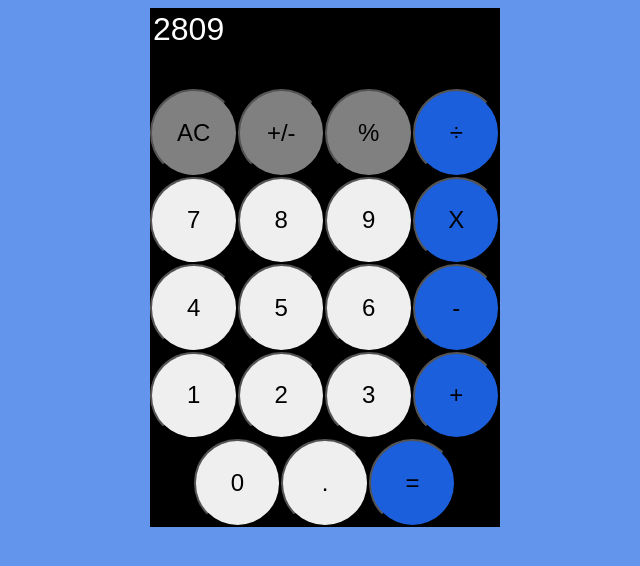
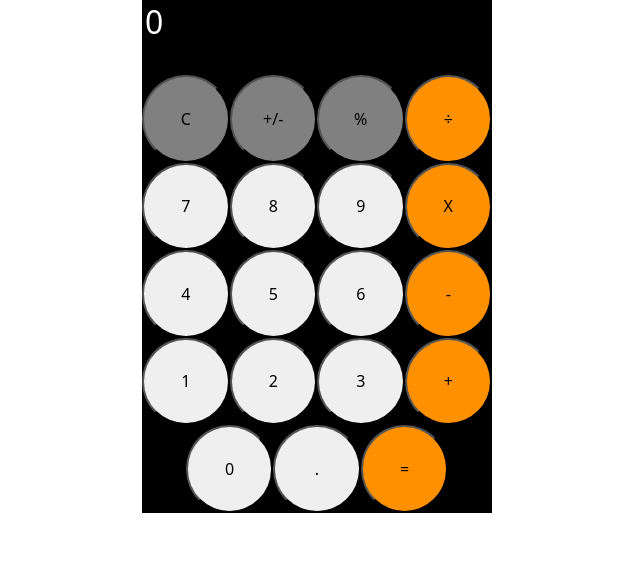
Before and after one commit to fatimagalant/calculator, a plain HTML site: page index.html in a window 1280 px wide. Shown: the whole page, without its empty margins (323-963 px from the left). Drawn offline with nearby package versions, Linux system fonts and the light colour scheme.

Commit message:
added javascript for functionality and changes css

```diff
--- a/flexbox.css
+++ /dev/null
@@ -1,42 +0,0 @@
-body {
-  width: 100%;
-  background-color: cornflowerblue;
-  min-height: 2em;
-  color: white;
-  font-family: Arial, Helvetica, sans-serif;
-}
-#output {
-  height: 75px;
-  border: 3px solid black;
-  color: white;
-  background-color: black;
-  font-size: xx-large;
-  /* width: 19%; */
-}
-.calculator {
-  max-width: 350px;
-  margin-inline: auto;
-}
-.button-container {
-  background-color: black;
-  display: flex;
-  justify-content: center;
-  align-items: center;
-  flex-wrap: wrap;
-  flex-direction: row;
-  border-bottom: 8px;
-  /* width: 300px; */
-}
-button {
-  width: 25%;
-  aspect-ratio: 1;
-  width: 25%;
-  border-radius: 50%;
-  font-size: x-large;
-}
-.grey {
-  background-color: grey;
-}
-.cornflowerblue {
-  background-color: rgb(28, 95, 220);
-}
--- a/index.html
+++ b/index.html
@@ -1,38 +1,47 @@
 <!DOCTYPE html>
 <html lang="en">
   <head>
-    <link rel="stylesheet" href="flexbox.css">
-    <meta charset="UTF-8">
-    <meta http-equiv="X-UA-Compatible" content="IE=edge">
-    <meta name="viewport" content="width=device-width, initial-scale=1.0">
+    <link rel="stylesheet" href="flexbox.css" />
+    <meta charset="UTF-8" />
+    <meta http-equiv="X-UA-Compatible" content="IE=edge" />
+    <meta name="viewport" content="width=device-width, initial-scale=1.0" />
     <title>Document</title>
+    <!-- css -->
+    <link rel="stylesheet" href="./styles.css" />
+    <!-- js -->
+    <script src="./index.js"></script>
+    <!-- bootstrap css -->
+    <link href="https://cdn.jsdelivr.net/npm/bootstrap@5.2.0-beta1/dist/css/bootstrap.min.css" rel="stylesheet" integrity="sha384-0evHe/X+R7YkIZDRvuzKMRqM+OrBnVFBL6DOitfPri4tjfHxaWutUpFmBp4vmVor" crossorigin="anonymous">
   </head>
   <body>
     <body>
       <div class="calculator">
-        <div id="output">2809</div>
+        <div id="output">
+          <h2>0</h2>
+        </div>
+        <div id="colour"></div>
         <div class="button-container">
-        <button class="grey"> AC</button>
-        <button class="grey"> +/-</button>
-        <button class="grey"> %</button>
-        <button class="cornflowerblue">÷</button>
-        <button>7</button>
-        <button>8</button>
-        <button>9</button>
-        <button class="cornflowerblue">X</button>
-        <button>4</button>
-        <button>5</button>
-        <button>6</button>
-        <button class="cornflowerblue">-</button>
-        <button>1</button>
-        <button>2</button>
-        <button>3</button>
-        <button class="cornflowerblue">+</button>
-        <button>0</button>
-        <button>. </button>
-        <button class="cornflowerblue"> =</button>
+        <button onclick="reset()" class="grey">C</button>
+        <button onclick="buildSum('+/-')" class="grey">+/-</button>
+        <button onclick="buildSum('%')" class="grey">%</button>
+        <button onclick="buildSum('/')" class="cornflowerblue">÷</button>
+        <button onclick="buildSum('7')" class="lightgrey">7</button>
+        <button onclick="buildSum('8')" class="lightgrey">8</button>
+        <button onclick="buildSum('9')" class="lightgrey">9</button>
+        <button onclick="buildSum('*')" class="cornflowerblue">X</button>
+        <button onclick="buildSum('4')" class="lightgrey">4</button>
+        <button onclick="buildSum('5')" class="lightgrey">5</button>
+        <button onclick="buildSum('6')" class="lightgrey">6</button>
+        <button onclick="buildSum('-')" class="cornflowerblue">-</button>
+        <button onclick="buildSum('1')" class="lightgrey">1</button>
+        <button onclick="buildSum('2')" class="lightgrey">2</button>
+        <button onclick="buildSum('3')" class="lightgrey">3</button>
+        <button onclick="buildSum('+')" class="cornflowerblue">+</button>
+        <button onclick="buildSum('0')" class="lightgrey">0</button>
+        <button onclick="buildSum('.')" class="lightgrey">.</button>
+        <button onclick="answer()" class="cornflowerblue">=</button>
       </div>
-</body>
-
+      <!-- bootstrap js -->
+      <script src="https://cdn.jsdelivr.net/npm/bootstrap@5.2.0-beta1/dist/js/bootstrap.bundle.min.js" integrity="sha384-pprn3073KE6tl6bjs2QrFaJGz5/SUsLqktiwsUTF55Jfv3qYSDhgCecCxMW52nD2" crossorigin="anonymous"></script>
     </body>
 </html>
--- /dev/null
+++ b/index.js
@@ -0,0 +1,13 @@
+let sum = "";
+function buildSum(char) {
+  sum += char;
+  document.getElementById(`output`).innerHTML = sum;
+}
+function answer() {
+  sum = eval(sum);
+  document.getElementById(`output`).innerHTML = sum;
+}
+function reset() {
+  document.getElementById(`output`).innerHTML = "0";
+  sum = "";
+}
--- a/styles.css
+++ b/styles.css
@@ -1,31 +1,37 @@
 #output {
-  border: 1px solid cornflowerblue;
-  height: 100px;
-  border-radius: 8px;
-  background-color: cornflowerblue;
+  height: 75px;
+  border: 3px solid black;
+  color: white;
+  background-color: black;
+  font-size: xx-large;
+  /* width: 19%; */
 }
-element.style {
+.calculator {
+  max-width: 350px;
+  margin-inline: auto;
+}
+.button-container {
+  background-color: black;
   display: flex;
+  justify-content: center;
+  align-items: center;
   flex-wrap: wrap;
-  align-content: center;
-  justify-content: flex-start;
-  align-items: center;
+  flex-direction: row;
+  /* width: 300px; */
 }
 button {
-  background-color: black;
-  color: cornflowerblue;
-  width: 15%;
-  padding: 50px;
-  font-size: 30px;
+  aspect-ratio: 1;
+  width: 25%;
   border-radius: 50%;
 }
-
-.calculator {
-  background-color: black;
-  margin: auto;
-  width: 500px;
-  height: auto;
-  text-align: center;
-  border-radius: 8px;
-  aspect-ratio: 1;
+.grey {
+  background-color: grey;
+  border-radius: 50%;
 }
+.cornflowerblue {
+  background-color: rgb(255, 145, 0);
+  border-radius: 50%;
+}
+.lightgrey {
+  border-radius: 50%;
+}
```
Lines whose indentation alone changed are shown as unchanged.
